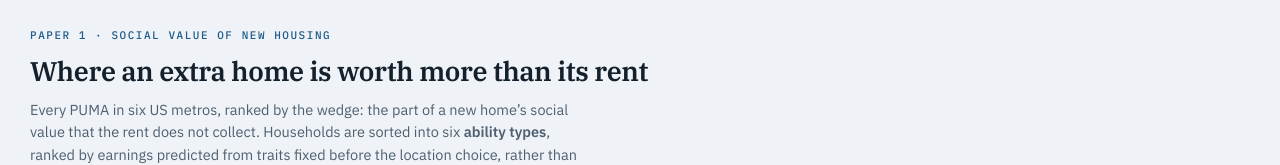
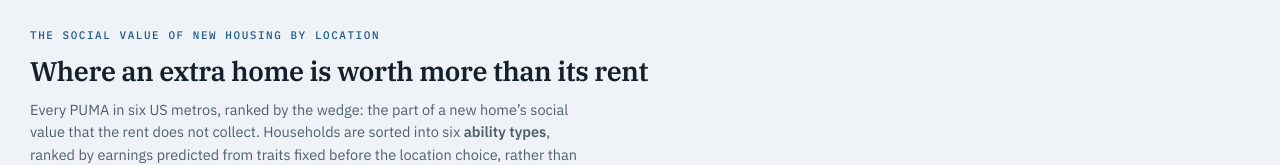
Before and after one commit to saritart1/social-value-of-housing, a plain HTML site: page docs/index.html in a window 1280 px wide. Shown: the top 165 px of the page. Drawn offline with Linux system fonts and the light colour scheme.

Commit message:
new version

```diff
--- a/docs/index.html
+++ b/docs/index.html
@@ -155,7 +155,7 @@ details p b{color:var(--ink)}
 
 <div class="wrap">
 <header>
-  <div class="eyebrow">Paper 1 &middot; social value of new housing</div>
+  <div class="eyebrow">The social value of new housing by location</div>
   <h1>Where an extra home is worth more than its rent</h1>
   <p class="sub">Every PUMA in six US metros, ranked by the wedge: the part of a new home&rsquo;s social value that the rent does not collect. Households are sorted into six <b>ability types</b>, ranked by earnings predicted from traits fixed before the location choice, rather than by income, which the model itself determines.</p>
   <div class="rule"></div>
```
